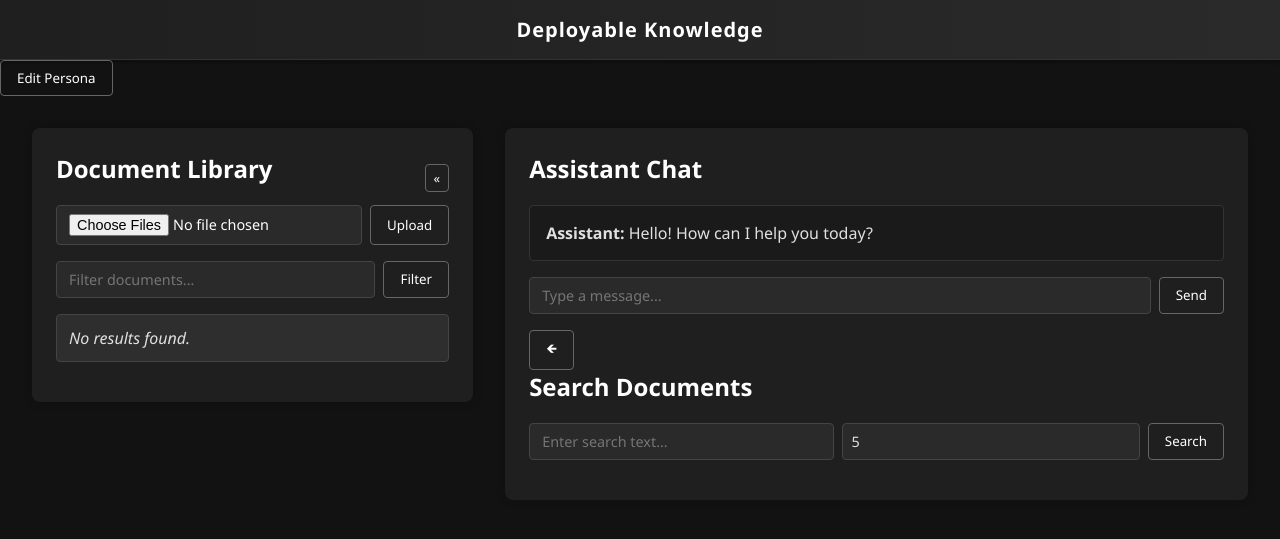
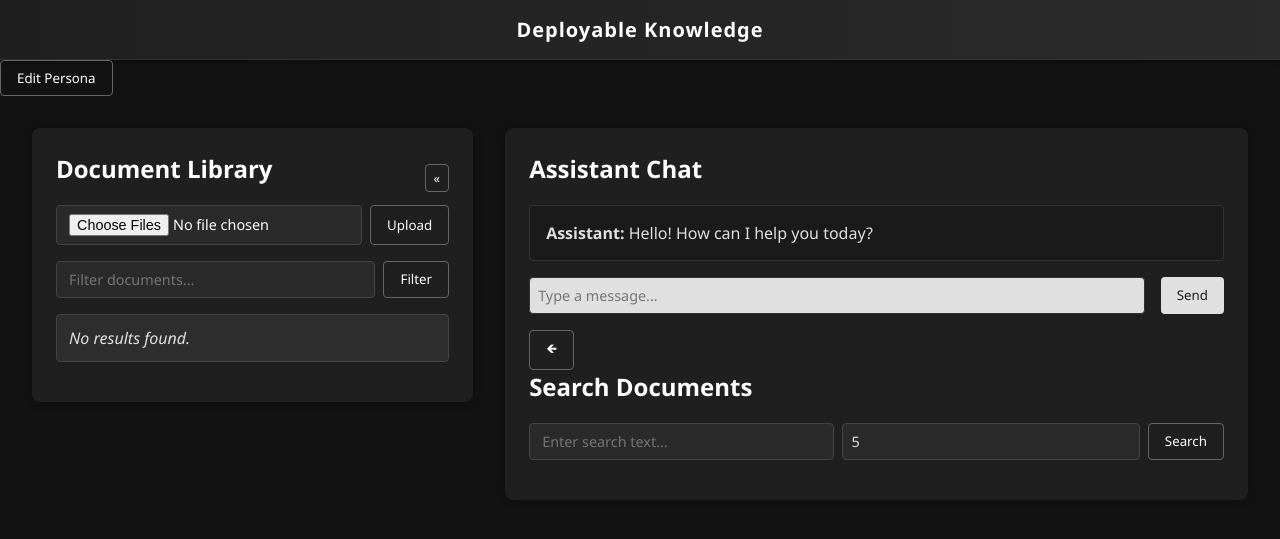
Before and after one commit to sage-bomb/Deployable-Knowledge, a FastAPI app: page / in a window 1280 px wide. Shown: the top 539 px of the page. Run offline with FastAPI, Linux system fonts and the light colour scheme; data that the repository does not hold is empty.

Commit message:
color for chatbot input made more apparent

```diff
--- a/app/static/css/style.css
+++ b/app/static/css/style.css
@@ -150,6 +150,29 @@ li:hover {
   padding: 1rem;
   border-radius: var(--radius);
   margin-bottom: 1rem;
+}
+
+#chat-form input[type="text"] {
+  width: 70%;
+  padding: 0.5rem;
+  background-color: var(--text-main);
+  border: 1px solid var(--border-light);
+  color: #1a1a1a;
+  border-radius: var(--radius);
+  margin-right: 0.5rem;
+}
+
+#chat-form button {
+  padding: 0.5rem 1rem;
+  background-color: var(--text-main);
+  color: #1a1a1a;
+  border: none;
+  border-radius: var(--radius);
+  cursor: pointer;
+}
+
+#chat-form button:hover {
+  background-color: var(--accent-blue-hover);
 }
 
 /* === Modal === */
```
